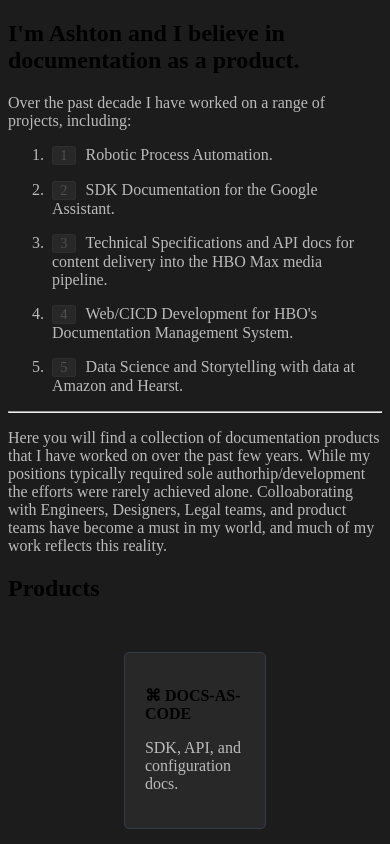
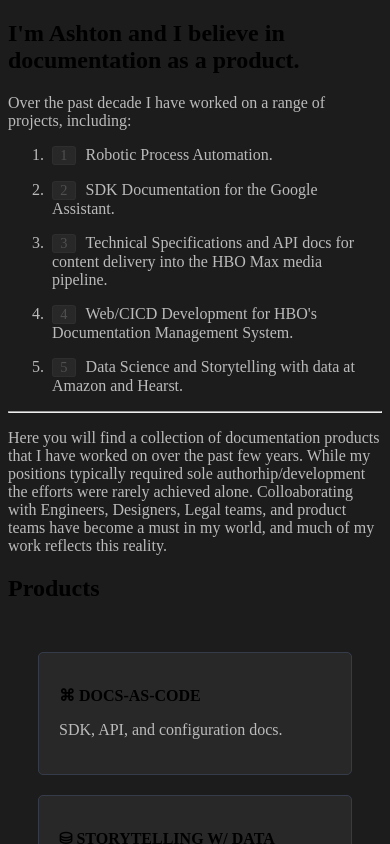
Before and after one commit to mr7brown/documentation, a Next.js app: page / in a window 390 px wide. Shown: the top 844 px of the page. Built offline with nearby package versions, Linux system fonts and the light colour scheme.

Commit message:
updated responsiveness for index

```diff
--- a/components/styles.css
+++ b/components/styles.css
@@ -145,6 +145,14 @@ body {
     text-align: left;
   }
 
+  @media only screen and (max-width: 820px){
+    .product {
+        flex: 100%;
+        margin: 10px;
+        flex-wrap: wrap;
+    }
+  }
+
 
   .product img {
     max-width: 100%;
```
